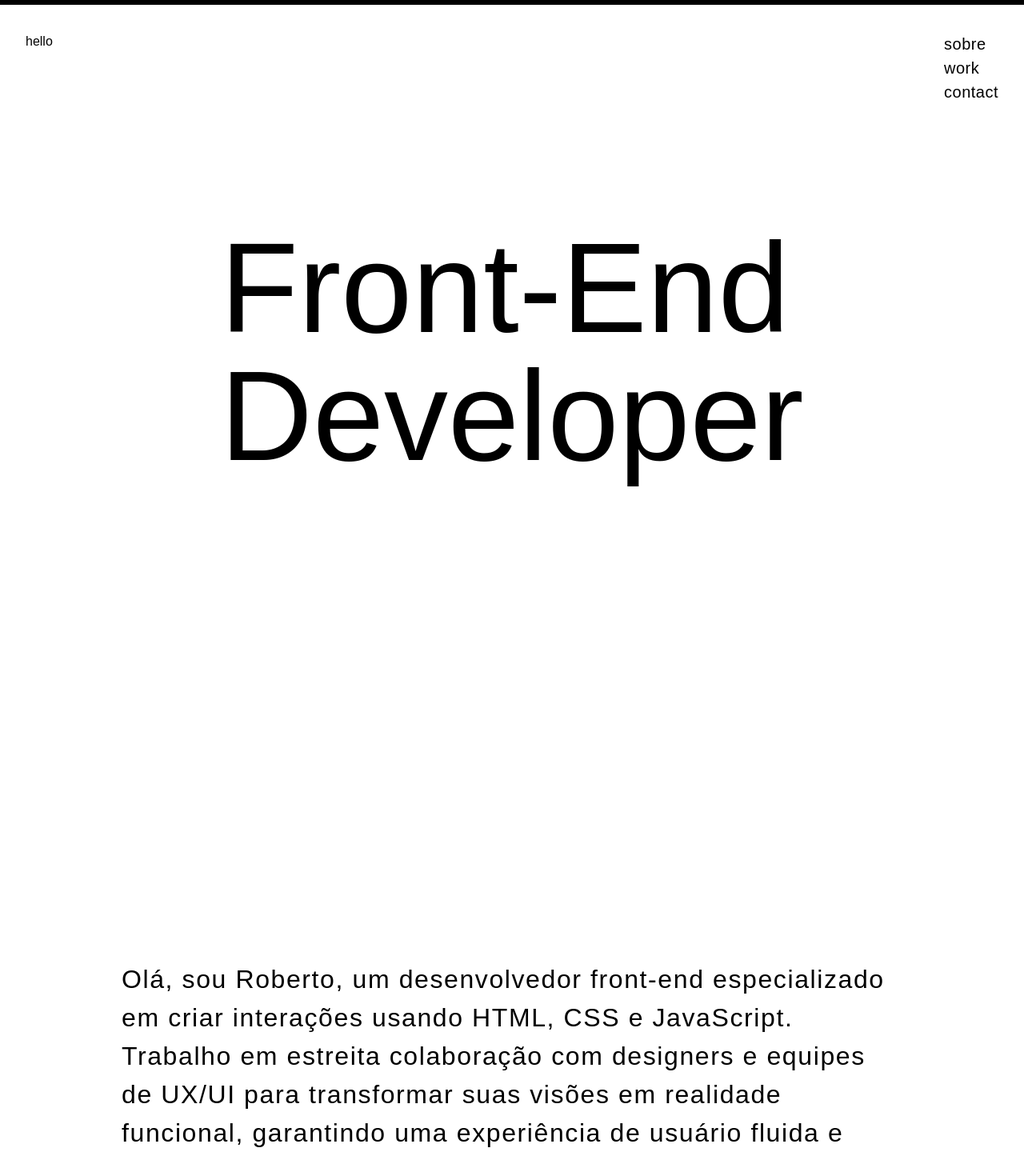
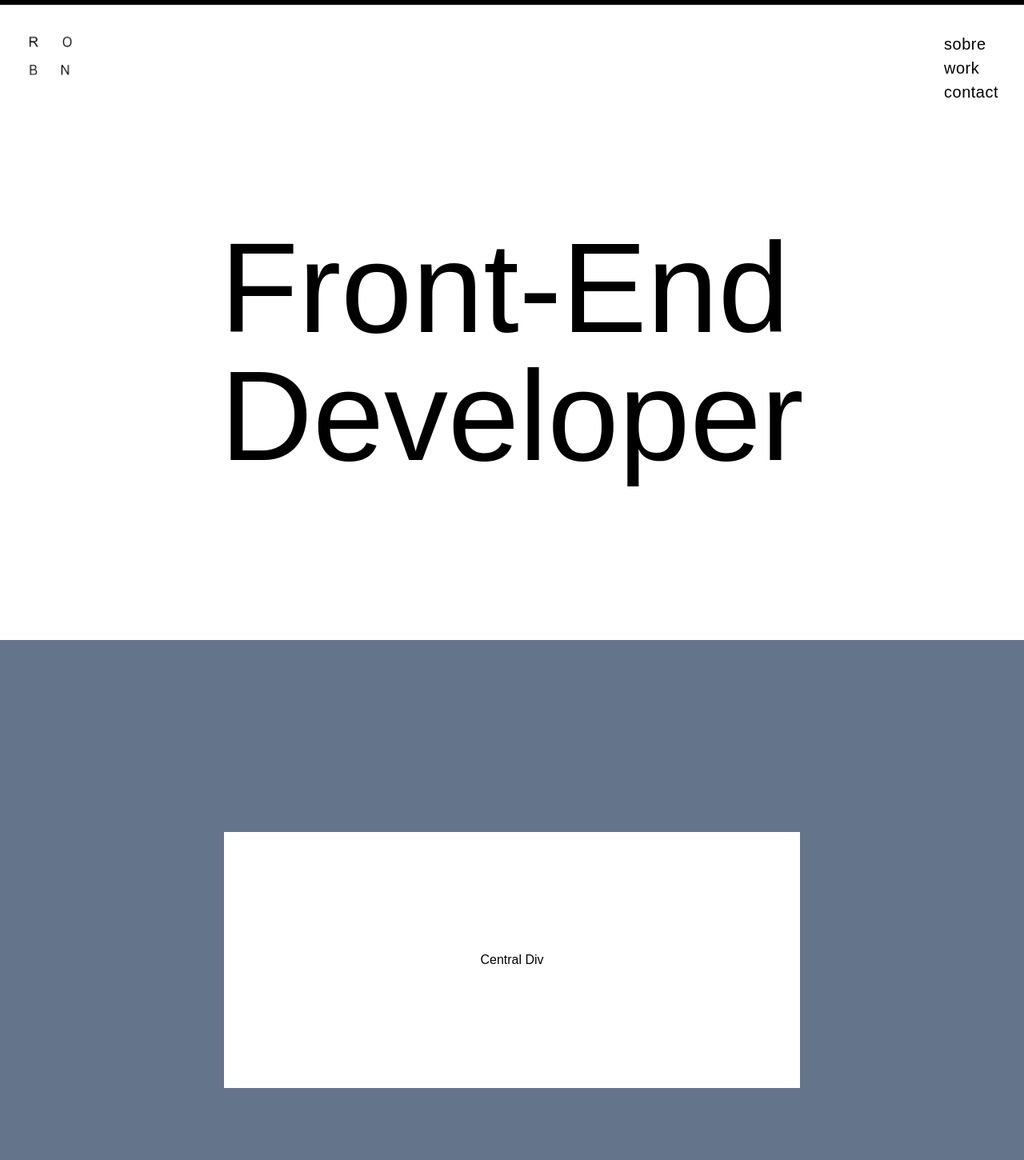
Before and after one commit to robnasq/lessproc, a React (Vite) app: page / in a window 1280 px wide. Shown: the top 1450 px of the page at 80% size. Built offline with nearby package versions, Linux system fonts and the light colour scheme.

Commit message:
Logica do scroll do video adcionada

```diff
--- a/src/pages/home/Home.jsx
+++ b/src/pages/home/Home.jsx
@@ -1,7 +1,10 @@
 import React from 'react';
 import { motion, useScroll } from 'framer-motion';
+import Logo from '../../assets/images/robn.png'
 
 import { AboutMe } from './components/AboutMe';
+import { LetsWork } from './components/LetsWork';
+import { Video } from './components/Video';
 
 export const Home = () => {
   const { scrollYProgress } = useScroll();
@@ -13,7 +16,9 @@ export const Home = () => {
       />
       <header className="fixed z-50 flex w-full  justify-between px-8 pt-10 font-extralight text-black">
         <span>
-          <a href="#"> hello </a>
+          <a href="#">
+        <img src={Logo} className='w-[60px]' />
+         </a>
         </span>
         <span className="flex flex-col text-[20px] font-extralight tracking-wide ">
           <a className=" hover:underline" href="#">
@@ -34,8 +39,15 @@ export const Home = () => {
           </h1>
         </div>
       </div>
+      <section>
+        <Video />
+      </section>
       <div>
         <AboutMe />
+      </div>
+
+      <div>
+        <LetsWork />
       </div>
     </div>
   );
--- a/src/pages/home/components/AboutMe.jsx
+++ b/src/pages/home/components/AboutMe.jsx
@@ -9,10 +9,9 @@ export const AboutMe = () => {
       const pPosition = pRef.current.getBoundingClientRect();
       const windowHeight = window.innerHeight;
 
-      const pTop = pPosition.top;
       const pBottom = pPosition.bottom;
 
-      const isInView = pTop >= 0 && pBottom <= windowHeight;
+      const isInView = pBottom <= windowHeight;
 
       setIsCentered(isInView);
     };
--- /dev/null
+++ b/src/pages/home/components/LetsWork.jsx
@@ -0,0 +1,19 @@
+import React from 'react';
+
+export const LetsWork = () => {
+  return (
+    <section className="z-[95] rounded-tl-[0px] bg-[#000000] bg-opacity-[100%] pb-[80px] pt-[80px]">
+      <div className=" font-plus-jakarta-sans py-[200px] text-center text-[128px] font-light leading-[1em] tracking-[-0.025em] text-[#FFFFFF] text-opacity-[100%] md:text-[60px]">
+        Let's Work <br /> Together
+      </div>
+      <div className="flex justify-center gap-4">
+        <a className=" cursor-pointer rounded-[50px] border border-[#3a3a3a] bg-black px-[20px] py-[25px] text-center text-[#FFFFFF] text-opacity-[100%]">
+          roberto.nasc93@gmail.com
+        </a>
+        <a className="w-[200px] rounded-[50px] cursor-pointer border border-[#3a3a3a] bg-black px-[20px] py-[25px] text-center text-[#FFFFFF] text-opacity-[100%]">
+          Fale comigo{' '}
+        </a>
+      </div>
+    </section>
+  );
+};
--- /dev/null
+++ b/src/pages/home/components/Video.jsx
@@ -0,0 +1,28 @@
+import React, { useState, useEffect } from 'react';
+
+export const Video = () => {
+  const [divHeight, setDivHeight] = useState(320);
+  const [divWidth, setDivWidth] = useState(720);
+
+  useEffect(() => {
+    const handleScroll = () => {
+      const scrollPosition = window.scrollY;
+      const newHeight = 320 + scrollPosition  *  0.5;
+      const newWidth = 720 + scrollPosition  *  1
+      setDivHeight(newHeight);
+      setDivWidth(newWidth)
+    };
+
+    window.addEventListener('scroll', handleScroll);
+
+    return () => {
+      window.removeEventListener('scroll', handleScroll);
+    };
+  }, []);
+
+  return (
+    <div className=" bg-slate-500 h-screen flex justify-center items-center">
+      <div className="bg-white flex justify-center items-center" style={{ width: divWidth, height: divHeight,  }}>Central Div</div>
+    </div>
+  );
+};
```
